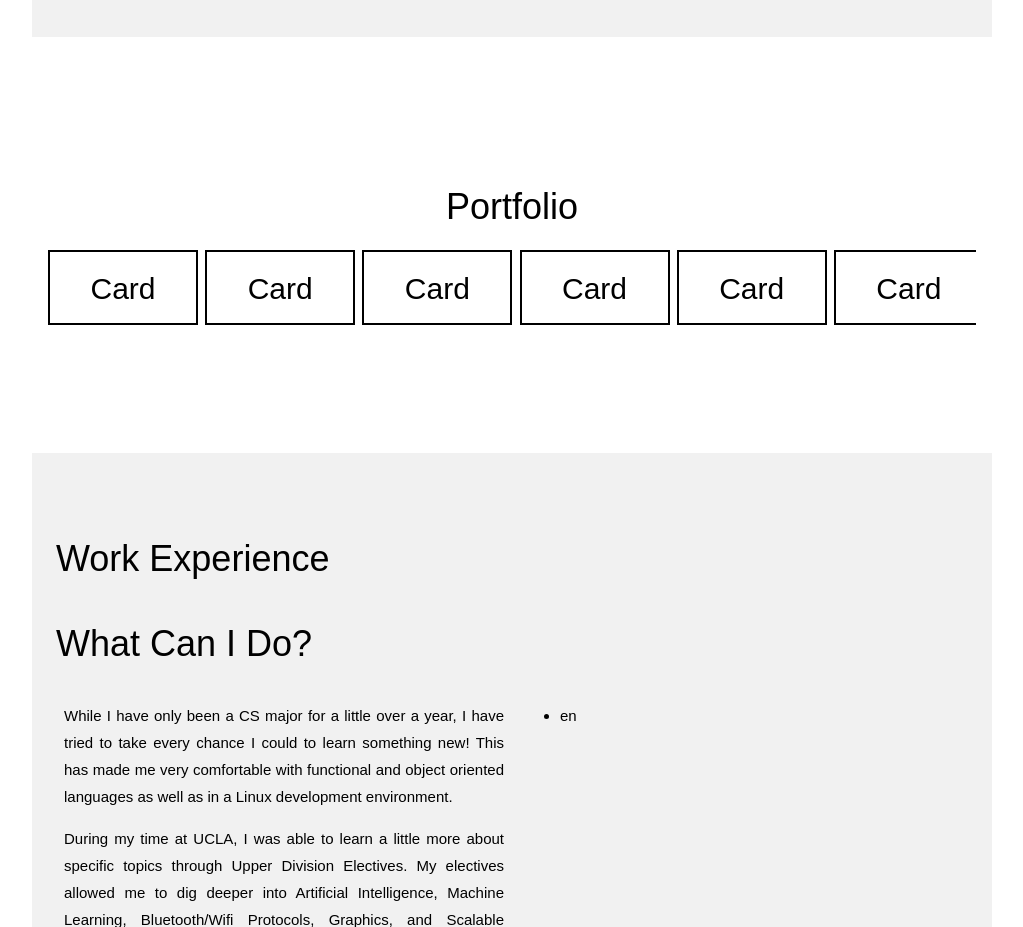
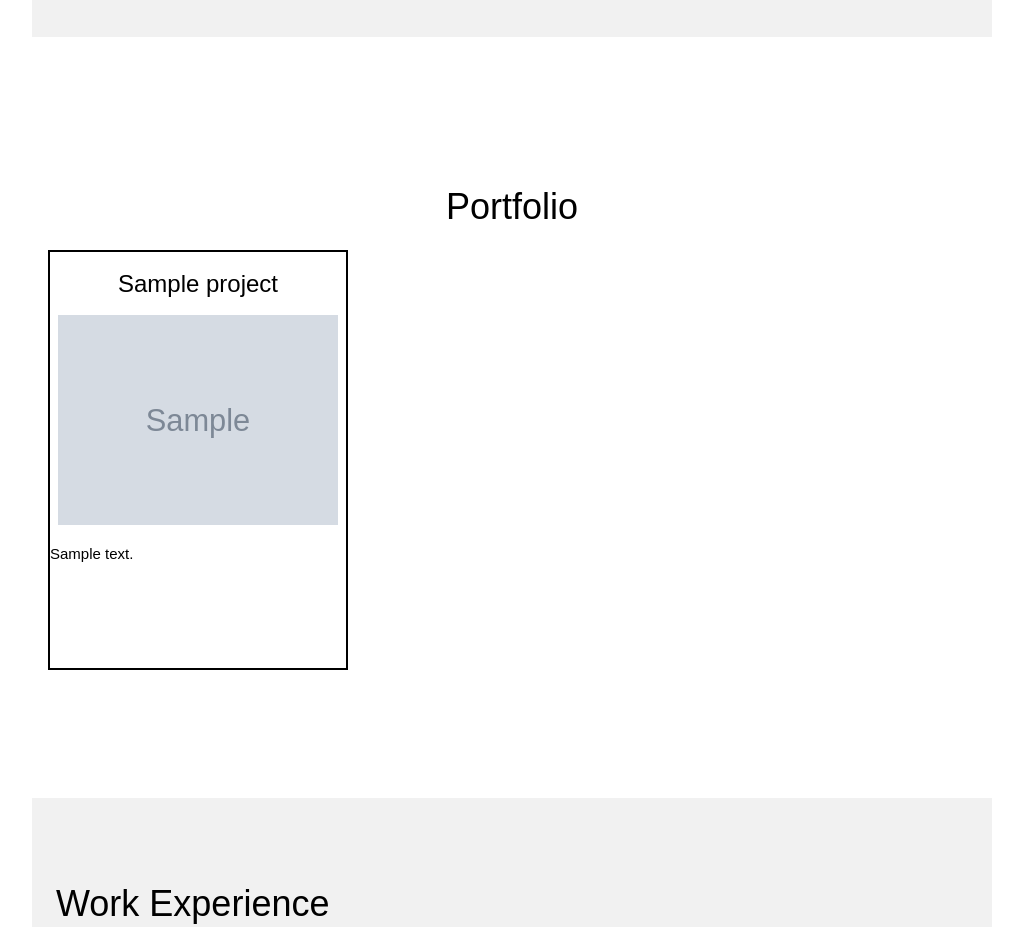
Before and after one commit to rmiyahara/Django-Site, a Django app: page / in a window 1280 px wide. Shown: the part 1865-2792 px from the top of the page, without its empty margins (128-1151 px from the left). Run offline with Django 3.2, Linux system fonts and the light colour scheme; tables that the repository leaves empty hold one stand-in row (values such as "Sample post"); grey boxes marked "Sample" are stand-in pictures; data that the repository does not hold is empty.

Commit message:
Added small cards for portfolio

```diff
--- a/main_page/models.py
+++ b/main_page/models.py
@@ -4,8 +4,11 @@
 class Project(models.Model):
     title = models.CharField(max_length=100)
     image = models.FilePathField(path="/Portfolio")
-    technology = models.CharField(max_length=20)
-    description = models.TextField()
+    github = models.CharField(max_length=200, default='https://github.com/rmiyahara')
+    technology = models.CharField(max_length=20, default='None')
+    description_short = models.CharField(max_length=200, default='None')
+    date = models.CharField(max_length=100, default='None')
+    description_long = models.TextField()
 
 class Job(models.Model):
     company = models.CharField(max_length=100)
--- a/main_page/templates/main_page.html
+++ b/main_page/templates/main_page.html
@@ -34,16 +34,14 @@
 <!-- Work Section -->
 <div class="w3-container content" style="padding:128px 16px" id="portfolio">
   <h1 class="w3-center">Portfolio</h1>
-  <div class="scrolling-wrapper"> <!--TODO: Add Django iteration to db here-->
-    <div class="card w3-center"><h2>Card</h2></div>
-    <div class="card w3-center"><h2>Card</h2></div>
-    <div class="card w3-center"><h2>Card</h2></div>
-    <div class="card w3-center"><h2>Card</h2></div>
-    <div class="card w3-center"><h2>Card</h2></div>
-    <div class="card w3-center"><h2>Card</h2></div>
-    <div class="card w3-center"><h2>Card</h2></div>
-    <div class="card w3-center"><h2>Card</h2></div>
-    <div class="card w3-center"><h2>Card</h2></div>
+  <div class="scrolling-wrapper">
+  {% for project in projects %}
+    <div class="card w3-center">
+      <h3>{{ project.title }}</h3>
+      <img class="w3-row-padding w3-image w3-round-large" src="{% static project.image %}" alt="{{ project.title }} Icon">
+      <p align = 'justify'>{{ project.description_short }}</p>
+    </div>
+  {% endfor %}
   </div>
 </div>
 
--- a/main_page/views.py
+++ b/main_page/views.py
@@ -3,9 +3,11 @@
 
 # Create your views here.
 def main_page(request):
+    projects = Project.objects.all()
     jobs = Job.objects.all()
     skills = Skill.objects.all()
     context = {
+        'projects': projects,
         'jobs': jobs,
         'skills': skills
     }
--- a/personal_portfolio/templates/base.html
+++ b/personal_portfolio/templates/base.html
@@ -13,7 +13,7 @@
 div.content {
   max-width: 960px;
   margin: 0 auto;
-  position: relative; /* Fix for absolute positioning */
+  position: relative;
 }
 
 body, html {
@@ -43,13 +43,14 @@
 .card {
   display: inline-block;
   flex: 0 0 auto;
-  margin-right: 3px;
+  margin-right: 25px;
 }
 
 .card {
   border: 2px solid black;
-  width: 150px;
-  height: 75px;
+  display: inline-block;
+  width: 300px;
+  height: 420px;
   background: white;
 }
 </style>
```
Also changed, not shown: portfolio.py (added, +12 -0 lines), main_page/migrations/0002_auto_20190916_1753.py (added).
